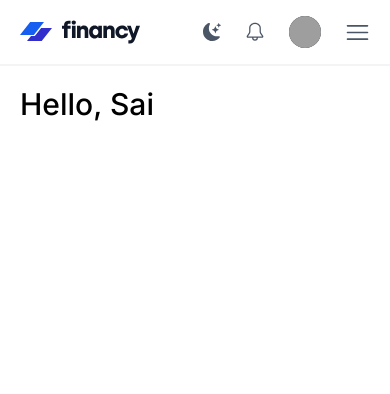
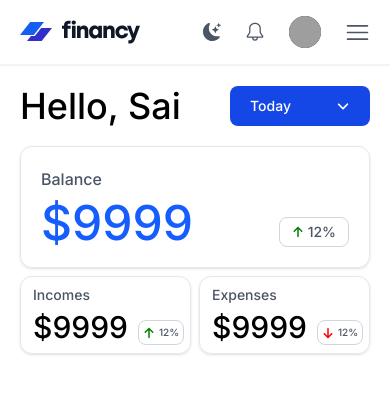
Before and after one commit to SaiDushyant/Financy, a React (Vite) app in the folder Frontend/: page / in a window 390 px wide. Shown: the top 394 px of the page. Built offline with nearby package versions, Linux system fonts and the light colour scheme; grey boxes are pictures that could not be loaded.

Commit message:
Updated home with balance and other details

```diff
--- a/Frontend/src/pages/Home.tsx
+++ b/Frontend/src/pages/Home.tsx
@@ -1,13 +1,23 @@
 import NavBar from "../components/NavBar";
 import { SlCalender } from "react-icons/sl";
+import { FaAngleDown, FaArrowUp, FaArrowDown } from "react-icons/fa6";
+import { useState } from "react";
 
 function Home() {
+  const options = ["Today", "This week", "This month", "This year"];
+  const [selected, setSelected] = useState("Today");
+  const [isOpen, setIsOpen] = useState(false);
+
+  const handleChange = (e: React.ChangeEvent<HTMLInputElement>) => {
+    setSelected(e.target.value);
+    setIsOpen(false);
+  };
   return (
     <>
       <NavBar />
       <div className="bg-gray-100 dark:bg-gray-700 w-full h-[2px]"></div>
       <section className="flex justify-between px-5 md:px-32 py-5 md:py-10 dark:bg-zinc-800 bg-white">
-        <p className="text-3xl font-medium dark:text-white">Hello, Sai</p>
+        <p className="text-4xl font-medium dark:text-white">Hello, Sai</p>
         <div className="hidden md:flex justify-center items-center gap-5">
           <div className="flex justify-center items-center">
             <div className="box rounded-l-lg text-sm font-medium text-gray-600">
@@ -28,6 +38,82 @@ function Home() {
             <p className="text-sm font-medium text-gray-600">Select Period</p>
           </div>
         </div>
+        <div className="relative md:hidden inline-block text-left">
+          <button
+            onClick={() => setIsOpen((prev: any) => !prev)}
+            className="w-35 text-white bg-blue-700 hover:bg-blue-800 font-medium rounded-lg text-sm px-5 py-2.5 inline-flex items-center justify-between dark:bg-blue-600 dark:hover:bg-blue-700"
+            type="button"
+          >
+            <span className="truncate">{selected}</span>
+            <FaAngleDown className="ml-2" />
+          </button>
+
+          {isOpen && (
+            <div className="absolute right-0 mt-2 z-10 w-44 bg-white rounded-lg shadow-sm dark:bg-gray-700 divide-y divide-gray-100 dark:divide-gray-600">
+              <ul className="py-2 text-sm text-gray-700 dark:text-gray-200">
+                {options.map((option) => (
+                  <li key={option}>
+                    <label className="flex items-center px-4 py-2 hover:bg-gray-100 dark:hover:bg-gray-600 cursor-pointer">
+                      <input
+                        type="radio"
+                        name="timeRange"
+                        value={option}
+                        checked={selected === option}
+                        onChange={handleChange}
+                        className="mr-2"
+                      />
+                      {option}
+                    </label>
+                  </li>
+                ))}
+              </ul>
+            </div>
+          )}
+        </div>
+      </section>
+      <section>
+        <div className="grid grid-cols-2 md:grid-cols-3 px-5 md:px-32 gap-2 md:gap-10">
+          <div className="box shadow rounded-xl col-span-2 md:col-span-1 flex flex-col gap-2 px-5 md:px-7 py-5">
+            <p className="md:text-md font-medium text-gray-600">Balance</p>
+            <div className="flex flex-row justify-between">
+              <p className="text-5xl font-medium text-blue-600">$9999</p>
+              <div className="flex items-end">
+                <div className="box border-gray-300 px-3 py-1 rounded-lg flex justify-between items-center gap-1 text-sm font-medium text-gray-600">
+                  <FaArrowUp size={12} color={"green"} />
+                  12%
+                </div>
+              </div>
+            </div>
+          </div>
+          <div className="box shadow rounded-xl flex flex-col gap-1 md:gap-2 px-3 md:px-7 py-2 md:py-5">
+            <p className="text-sm md:text-md font-medium text-gray-600">
+              Incomes
+            </p>
+            <div className="flex flex-row justify-between gap-[10px]">
+              <p className="text-3xl md:text-5xl font-medium">$9999</p>
+              <div className="flex items-end">
+                <div className="box border-gray-300 px-1 md:px-3 py-1 rounded-lg flex justify-between items-center gap-1 text-[10px] md:text-sm font-medium text-gray-600">
+                  <FaArrowUp size={12} color={"green"} />
+                  12%
+                </div>
+              </div>
+            </div>
+          </div>
+          <div className="box shadow rounded-xl flex flex-col gap-1 md:gap-2 px-3 md:px-7 py-2 md:py-5">
+            <p className="text-sm md:text-md font-medium text-gray-600">
+              Expenses
+            </p>
+            <div className="flex flex-row justify-between gap-[10px]">
+              <p className="text-3xl md:text-5xl font-medium">$9999</p>
+              <div className="flex items-end">
+                <div className="box border-gray-300 px-1 md:px-3 py-1 rounded-lg flex justify-between items-center gap-1 text-[10px] md:text-sm font-medium text-gray-600">
+                  <FaArrowDown size={12} color={"red"} />
+                  12%
+                </div>
+              </div>
+            </div>
+          </div>
+        </div>
       </section>
     </>
   );
```
